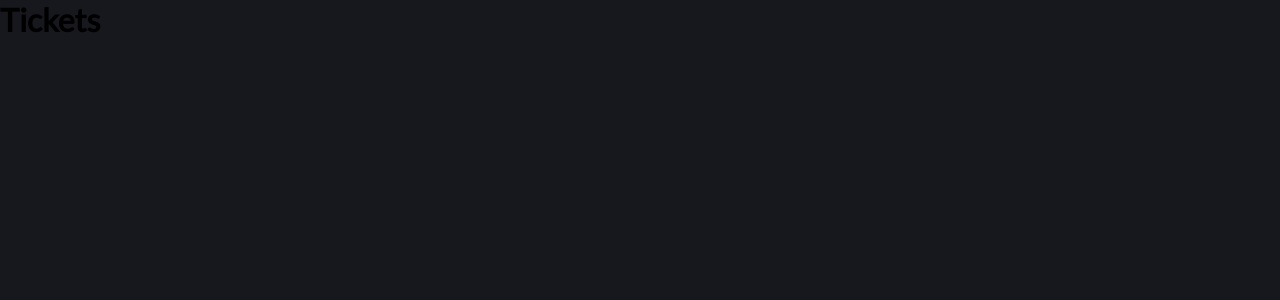
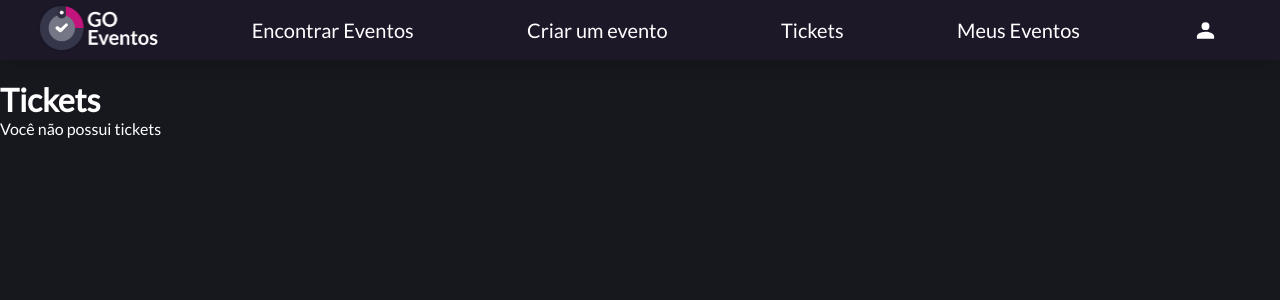
Before and after one commit to PietroFDEV/GestaoDeEventos, a React (Create React App) app in the folder client/: page /tickets in a window 1280 px wide. Shown: the top 300 px of the page. Built offline with nearby package versions, Linux system fonts and the light colour scheme; sample sign-in values are in the browser's storage.

Commit message:
base Tickets load

```diff
--- a/client/src/Pages/MyEvent.js
+++ b/client/src/Pages/MyEvent.js
@@ -43,6 +43,9 @@ function MyEvent(){
                         <p>aaaa</p>
                     </div>
                 </div>
+
+
+
             ) : (
                 <div style={{ height: '100%', textAlign: 'center', marginTop: '120px', color: 'white', fontSize: '22px' }}>
                     <p>Você não tem acesso a esta página.</p>
--- a/client/src/Pages/Tickets.js
+++ b/client/src/Pages/Tickets.js
@@ -1,7 +1,47 @@
+import { useState, useEffect } from "react"
+import { useNavigate } from "react-router-dom"
+import Header from "../Components/Header"
+import { api } from "../api"
+import { categories } from "../Contexts/categories.js"
+
 function Tickets(){
-    return(
+    const [loading, setLoading] = useState(false)
+    const [tickets, setTickets] = useState([])
+
+    useEffect(() => {
+        loadTickets()
+    }, [])
+
+    async function loadTickets(){
+        //const user = await JSON.parse(localStorage.getItem('user'))
+        //const response = await api.get('/Ticket/ListTickets')
+        //const myTickets = response.data.filter(e => e.usuarioId === user.id)
+        //setTickets(myTickets)
+        //setLoading(false)
+    }
+
+    if (!loading) return(
+        <div className="tickets-page" style={{ marginTop: '80px', color: 'white' }}>
+            <Header />
+            <h1>Tickets</h1>
+
+            {tickets.length > 0 ? (
+                <div>
+                    {tickets.map((ticket, i) => (
+                        <p>{ticket.preco}</p>
+                    ))}
+                </div>
+            ) : (
+                <div>
+                    <p>Você não possui tickets</p>
+                </div>
+            )}
+        </div>
+    )
+
+    return (
         <div>
-            <h1>Tickets</h1>
+            <p>Carregando...</p>
         </div>
     )
 }
```
